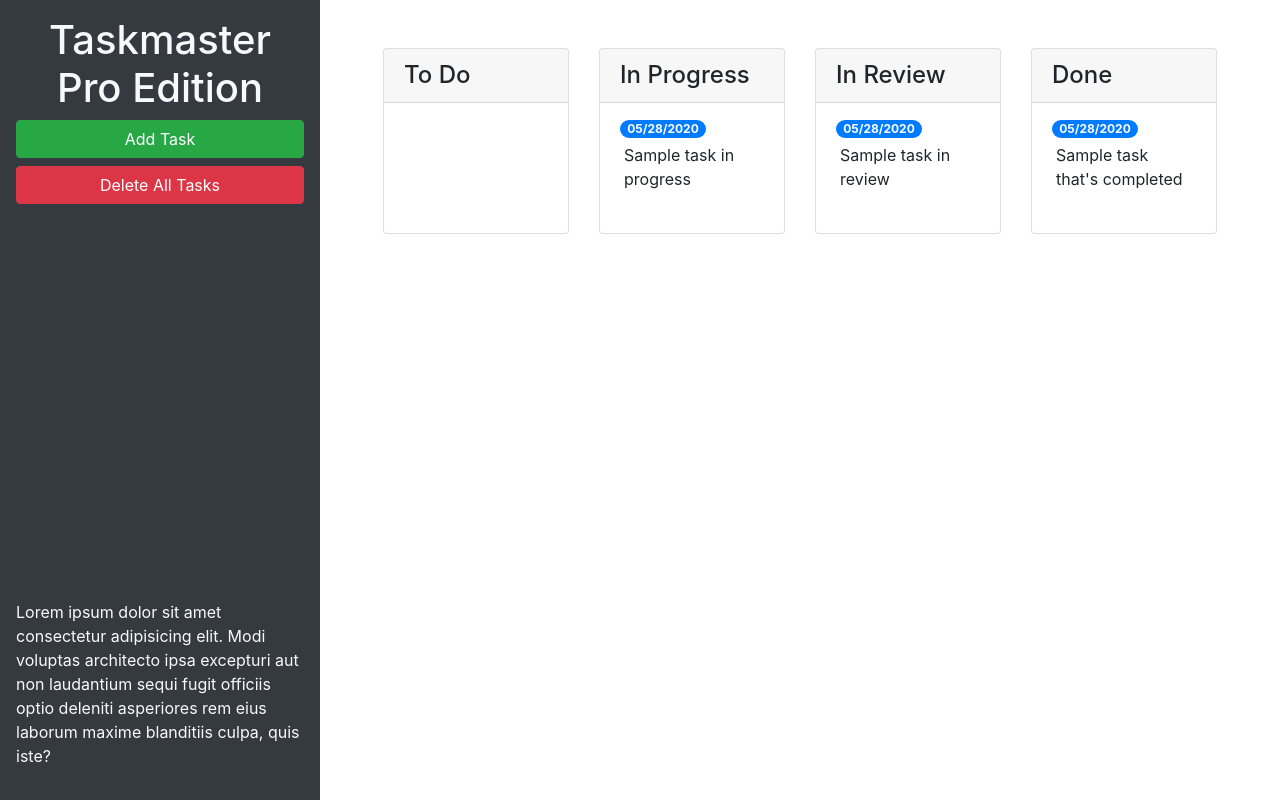
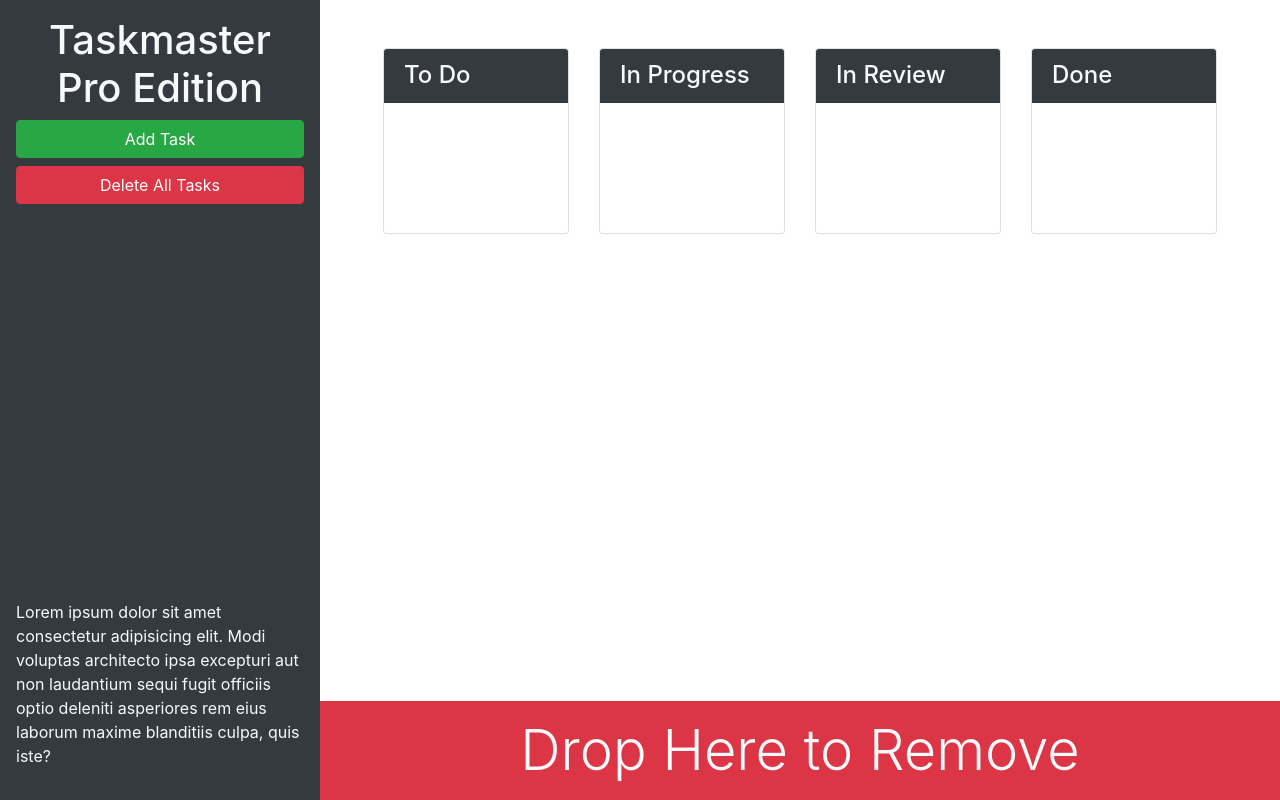
Before and after one commit to sarahwylie/taskmaster-pro, a plain HTML site: page index.html in a window 1280 px wide. Drawn offline with nearby package versions, Linux system fonts and the light colour scheme.

Commit message:
added remove to end

```diff
--- a/index.html
+++ b/index.html
@@ -13,22 +13,22 @@
 <body>
 
   <div class="row min-vh-100 no-gutters">
-    <header class="col-12 col-lg-3 bg-dark text-light d-flex flex-column p-4 p-lg-3">
+    <header class="col-12 col-lg-3 bg-dark text-light sticky-top d-flex flex-column p-4 p-lg-3">
       <h1 class="text-center">Taskmaster Pro Edition</h1>
       <button id="create-task" class="btn btn-block btn-success" data-toggle="modal" data-target="#task-form-modal">Add
         Task</button>
       <button id="remove-tasks" class="btn btn-block btn-danger">Delete All Tasks</button>
-      <p class="mt-auto">Lorem ipsum dolor sit amet consectetur adipisicing elit. Modi voluptas architecto ipsa
+      <p class="mt-auto d-none d-lg-block">Lorem ipsum dolor sit amet consectetur adipisicing elit. Modi voluptas architecto ipsa
         excepturi aut non
         laudantium sequi fugit officiis optio deleniti asperiores rem eius laborum maxime blanditiis culpa, quis iste?
       </p>
     </header>
-    <main class="col-12 col-lg-9">
+    <main class="col-12 col-lg-9 d-flex flex-column">
       <div class="m-5 row justify-content-around">
         <!--todo start-->
         <div class="col-12 col-md-6 col-xl-3 mb-3">
           <div class="card">
-          <h4 class="card-header">To Do</h4>
+          <h4 class="card-header bg-dark text-light">To Do</h4>
           <ul id="list-toDo" class="list-group list-group-flush"> </ul>
         </div>
         </div>
@@ -36,11 +36,11 @@
         <!--start inProgress-->
         <div class="col-12 col-md-6 col-xl-3 mb-3">
           <div class="card">
-          <h4 class="card-header">In Progress</h4>
+          <h4 class="card-header bg-dark text-light">In Progress</h4>
           <ul id="list-inProgress" class="list-group list-group-flush">
             <li class="list-group-item">
-              <span class="badge badge-primary badge-pill">05/28/2020</span>
-              <p class="m-1">Sample task in progress</p>
+              <span class="badge badge-primary badge-pill"></span>
+              <p class="m-1"></p>
             </li>
           </ul>
         </div>
@@ -49,11 +49,11 @@
         <!--start review-->
         <div class="col-12 col-md-6 col-xl-3 mb-3">
           <div class="card">
-          <h4 class="card-header">In Review</h4>
+          <h4 class="card-header bg-dark text-light">In Review</h4>
           <ul id="list-inReview" class="list-group list-group-flush">
             <li class="list-group-item">
-              <span class="badge badge-primary badge-pill">05/28/2020</span>
-              <p class="m-1">Sample task in review</p>
+              <span class="badge badge-primary badge-pill"></span>
+              <p class="m-1"></p>
             </li>
           </ul>
         </div>
@@ -62,16 +62,21 @@
         <!--start done-->
         <div class="col-12 col-md-6 col-xl-3 mb-3">
           <div class="card">
-          <h4 class="card-header">Done</h4>
+          <h4 class="card-header bg-dark text-light">Done</h4>
           <ul id="list-done" class="list-group list-group-flush">
             <li class="list-group-item">
-              <span class="badge badge-primary badge-pill">05/28/2020</span>
-              <p class="m-1">Sample task that's completed</p>
+              <span class="badge badge-primary badge-pill"></span>
+              <p class="m-1"></p>
             </li>
           </ul>
         </div>
         </div>
         <!--end done-->
+      </div>
+      <div id="trash" class="mt-auto">
+        <div class="w-100 bg-danger p-3 text-center text-light display-4">
+          Drop Here to Remove
+        </div>
       </div>
     </main>
   </div>
```
